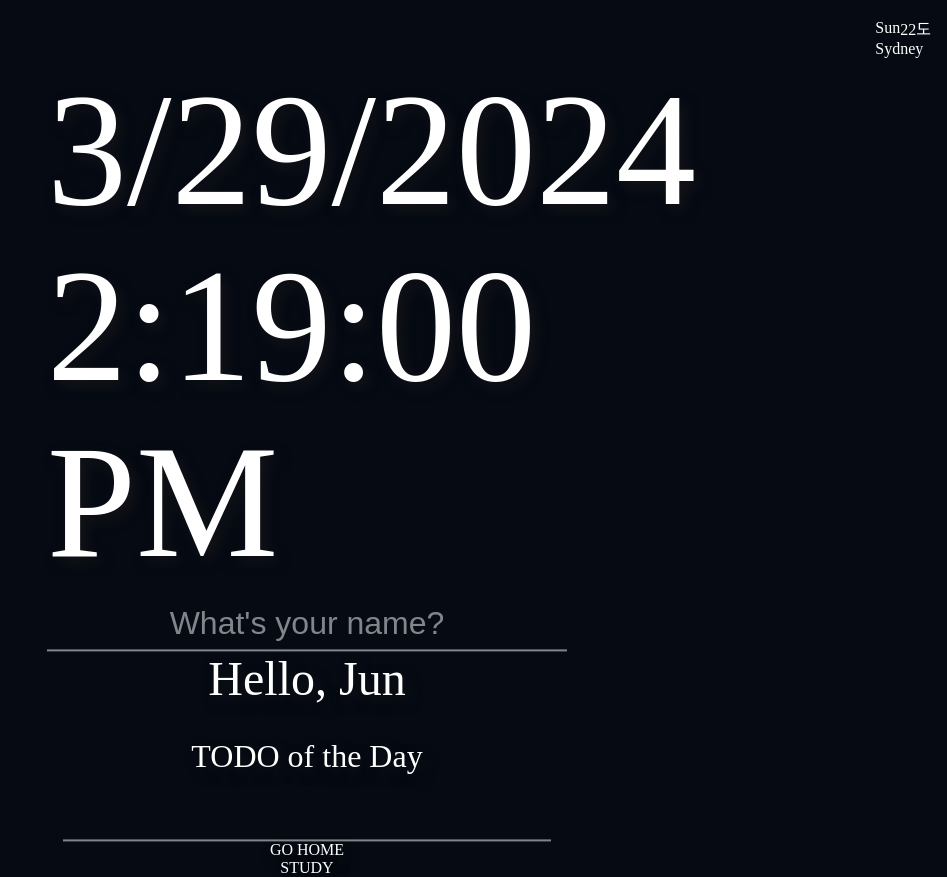
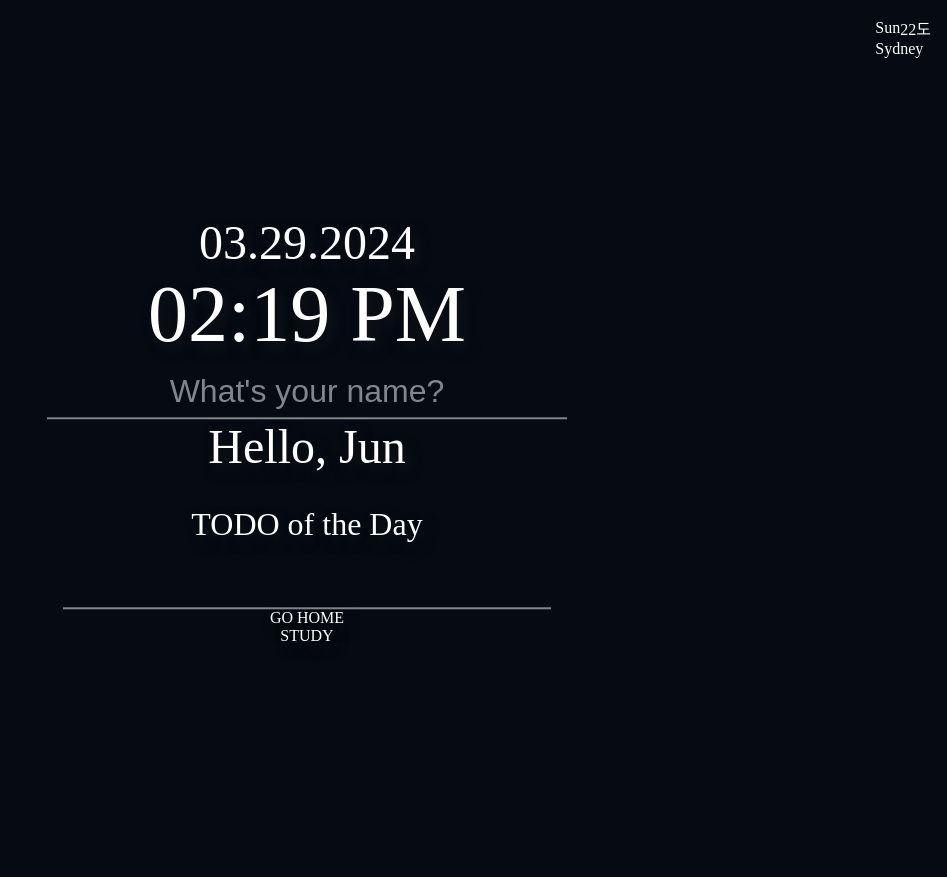
Before and after one commit to wnsgur4092/momentum-clone, a website with bundled scripts: page index.html in a window 1280 px wide. Shown: the whole page, without its empty margins (333-1280 px from the left). After the commit the page ends 800 px from the top, so only its background shows below. Built offline with nearby package versions, Linux system fonts and the light colour scheme.

Commit message:
Add update time

```diff
--- a/css/time.css
+++ b/css/time.css
@@ -5,14 +5,14 @@
   padding: 0 2rem;
 }
 
-.time {
-  font-size: 10rem;
+.date {
+  font-size: 3rem;
   line-height: 110%;
   font-weight: 500;
 }
 
-.date {
-  font-size: 10rem;
+.time {
+  font-size: 5rem;
   line-height: 110%;
   font-weight: 500;
 }
--- a/index.html
+++ b/index.html
@@ -21,8 +21,10 @@
     <div class="main__container">
       <!-- Time & Greeting-->
       <section>
-        <span class="date"></span>
-        <span class="time"></span>
+        <div class="time__container">
+          <span class="date"></span>
+          <span class="time"></span>
+        </div>
         <div class="greeting">
           <form class="greeting__form">
             <input
--- a/src/time.js
+++ b/src/time.js
@@ -1,8 +1,13 @@
-//time.js
+// time.js
 export function getCurrentDateTime() {
   const now = new Date();
-  const date = now.toLocaleDateString();
-  const time = now.toLocaleTimeString();
+
+  const dateOptions = { day: '2-digit', month: '2-digit', year: 'numeric' };
+  const timeOptions = { hour: '2-digit', minute: '2-digit', hour12: true };
+
+  // 로케일을 'en-US'로 설정하고, 위에서 정의한 옵션을 적용
+  const date = now.toLocaleDateString('en-US', dateOptions).replace(/\//g, '.');
+  const time = now.toLocaleTimeString('en-US', timeOptions);
 
   return { date, time };
 }
```
